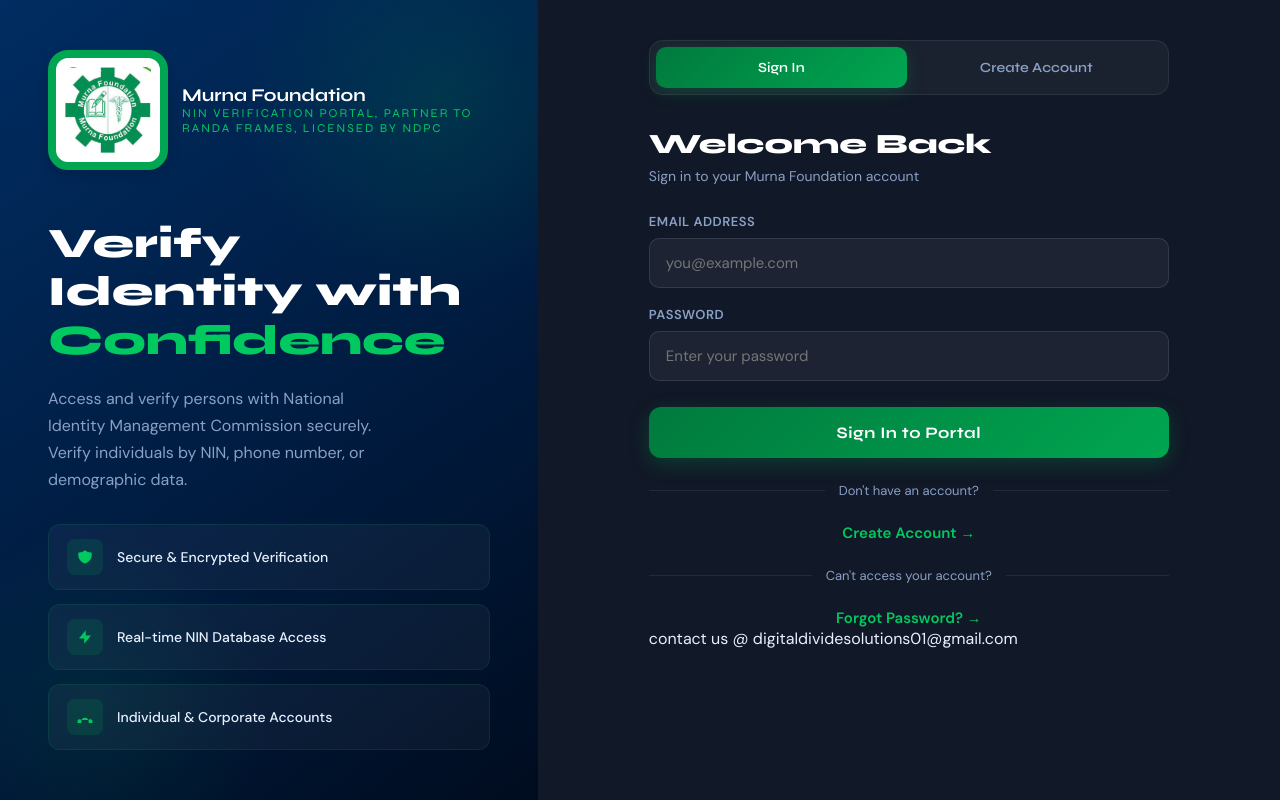
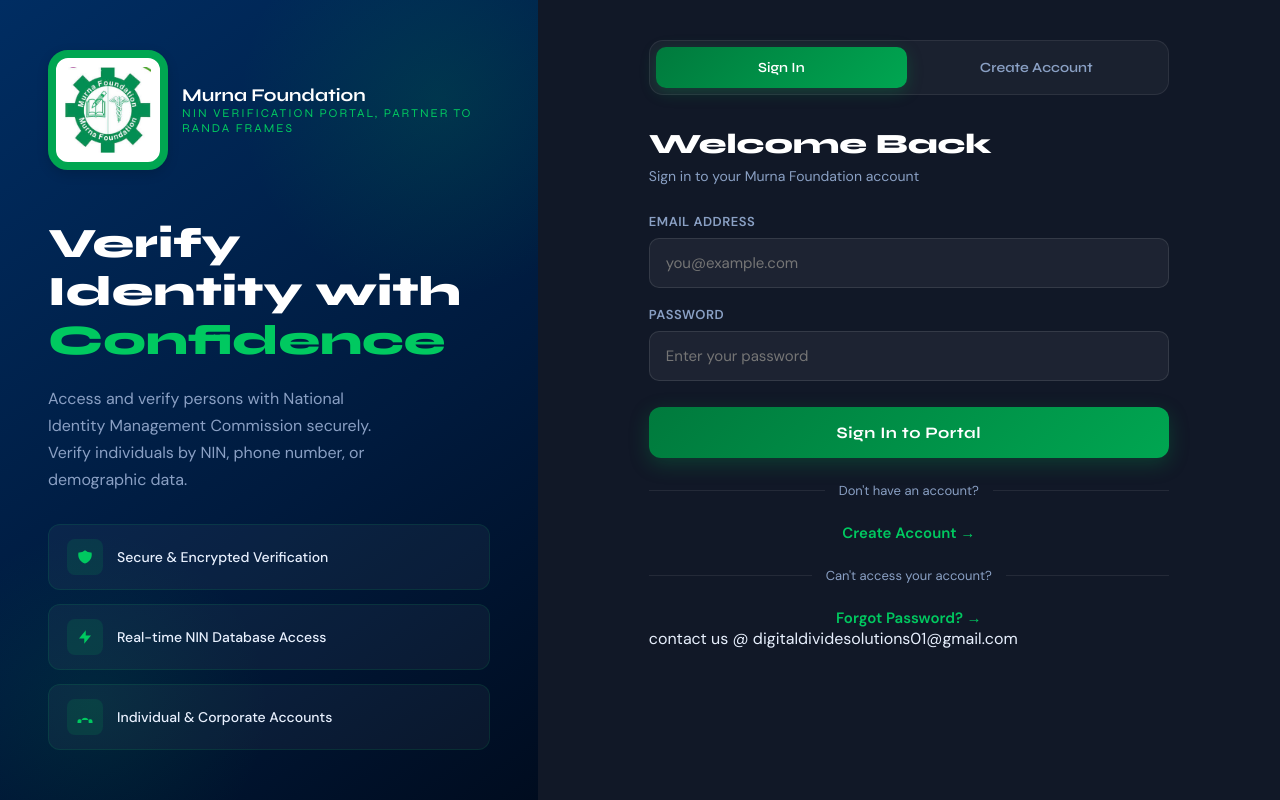
Before and after one commit to sanimakusidi/murna-foundationverify, a PHP site: page /index.php in a window 1280 px wide. Run offline with PHP 8.4, Linux system fonts and the light colour scheme; some libraries are stand-ins or nearby versions.

Commit message:
Remove 'Licensed by NDPC' from brand name

```diff
--- a/index.php
+++ b/index.php
@@ -554,7 +554,7 @@ $nigerian_states = [
 
             <div class="brand-name">
                 Murna Foundation
-                <span>NIN Verification Portal, Partner to Randa Frames, Licensed by NDPC</span>
+                <span>NIN Verification Portal, Partner to Randa Frames</span>
             </div>
         </div>
         <div class="brand-hero">
```
